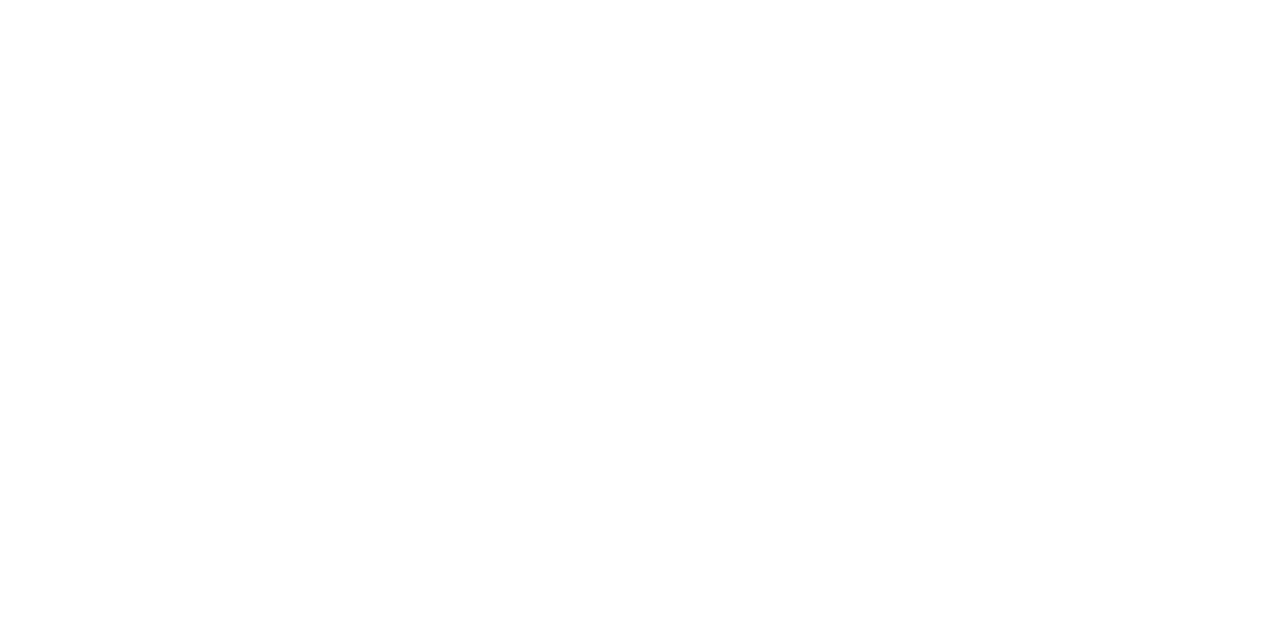
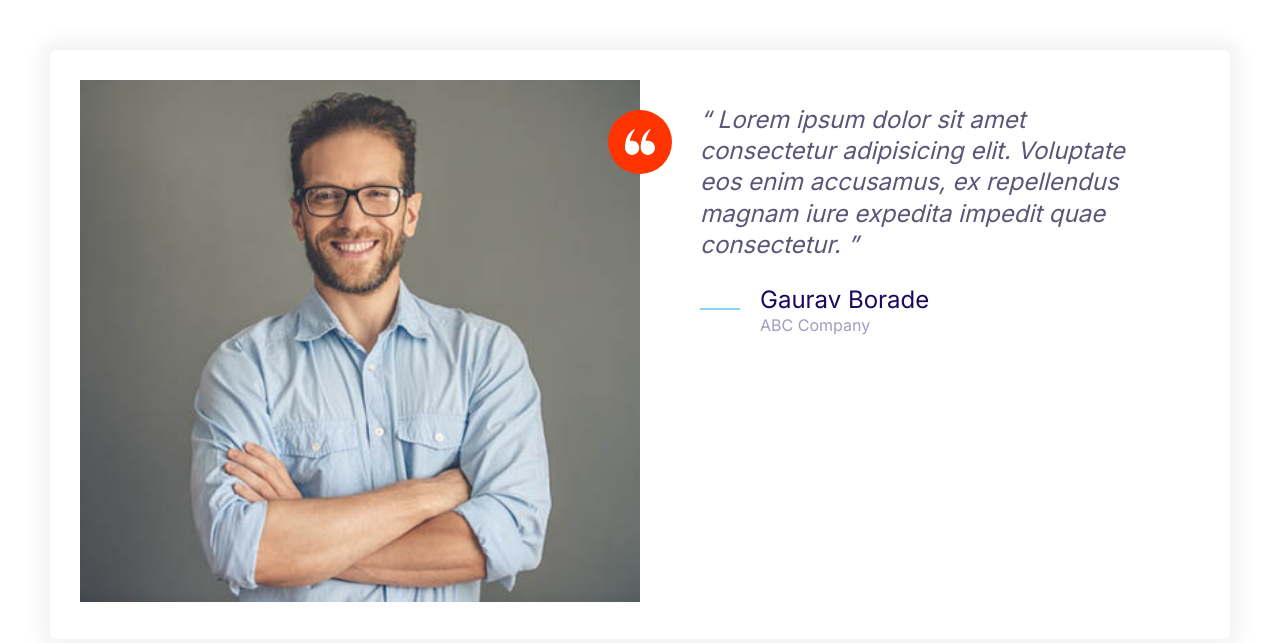
Before and after one commit to GauravGBorade/Ganesh_Tailors, a plain HTML site: page index.html in a window 1280 px wide. Drawn offline with Linux system fonts and the light colour scheme.

Commit message:
Define testimonial component.

```diff
--- a/css/styles.css
+++ b/css/styles.css
@@ -163,6 +163,15 @@ a {
   fill: var(--color-primary);
 }
 
+.icon--small {
+  width: 30px;
+  height: 30px;
+}
+
+.icon--white {
+  fill: #fff;
+}
+
 .icon-container {
   align-items: center;
   background-color: #f3f9fa;
@@ -171,6 +180,10 @@ a {
   height: 64px;
   justify-content: center;
   width: 64px;
+}
+
+.icon-container--accent {
+  background: var(--color-accent);
 }
 
 /* Buttons */
@@ -448,3 +461,34 @@ a {
     grid-template-columns: repeat(3, 1fr);
   }
 }
+
+/* Testimonials */
+
+.testimonial {
+  padding: 3rem;
+}
+
+.testimonial__image > img {
+  width: 100%;
+}
+
+.testimonial__image {
+  position: relative;
+}
+
+.testimonial__image > .icon-container {
+  position: absolute;
+  top: 3rem;
+  right: -32px;
+}
+
+@media screen and (min-width: 768px) {
+  .testimonial .quote,
+  .testimonial .quote__author {
+    font-size: 2.4rem;
+  }
+
+  .testimonial .quote {
+    margin-left: 6rem;
+  }
+}
--- a/index.html
+++ b/index.html
@@ -14,5 +14,38 @@
     <link rel="stylesheet" href="css/normalize.css" />
     <link rel="stylesheet" href="css/styles.css" />
   </head>
-  <body></body>
+  <body style="padding: 5rem">
+    <div class="card testimonial">
+      <div class="grid grid--1x2">
+        <div class="testimonial__image">
+          <img src="Images/testimonial.jpg" alt="A happy, smiling customer" />
+          <span class="icon-container icon-container--accent">
+            <svg class="icon icon--white icon--small">
+              <use xlink:href="images/sprite.svg#quotes"></use>
+            </svg>
+          </span>
+        </div>
+        <blockquote class="quote">
+          <p class="quote__text">
+            Lorem ipsum dolor sit amet consectetur adipisicing elit. Voluptate
+            eos enim accusamus, ex repellendus magnam iure expedita impedit quae
+            consectetur.
+          </p>
+          <footer>
+            <div class="media">
+              <div class="media__image">
+                <svg class="icon icon--primary quote__line">
+                  <use xlink:href="images/sprite.svg#line"></use>
+                </svg>
+              </div>
+              <div class="media__body">
+                <h3 class="media__title quote__author">Gaurav Borade</h3>
+                <p class="quote__organization">ABC Company</p>
+              </div>
+            </div>
+          </footer>
+        </blockquote>
+      </div>
+    </div>
+  </body>
 </html>
```
Also changed, not shown: components/testimonial.html (added, +32 -0 lines), Images/testimonial.jpg (added).
